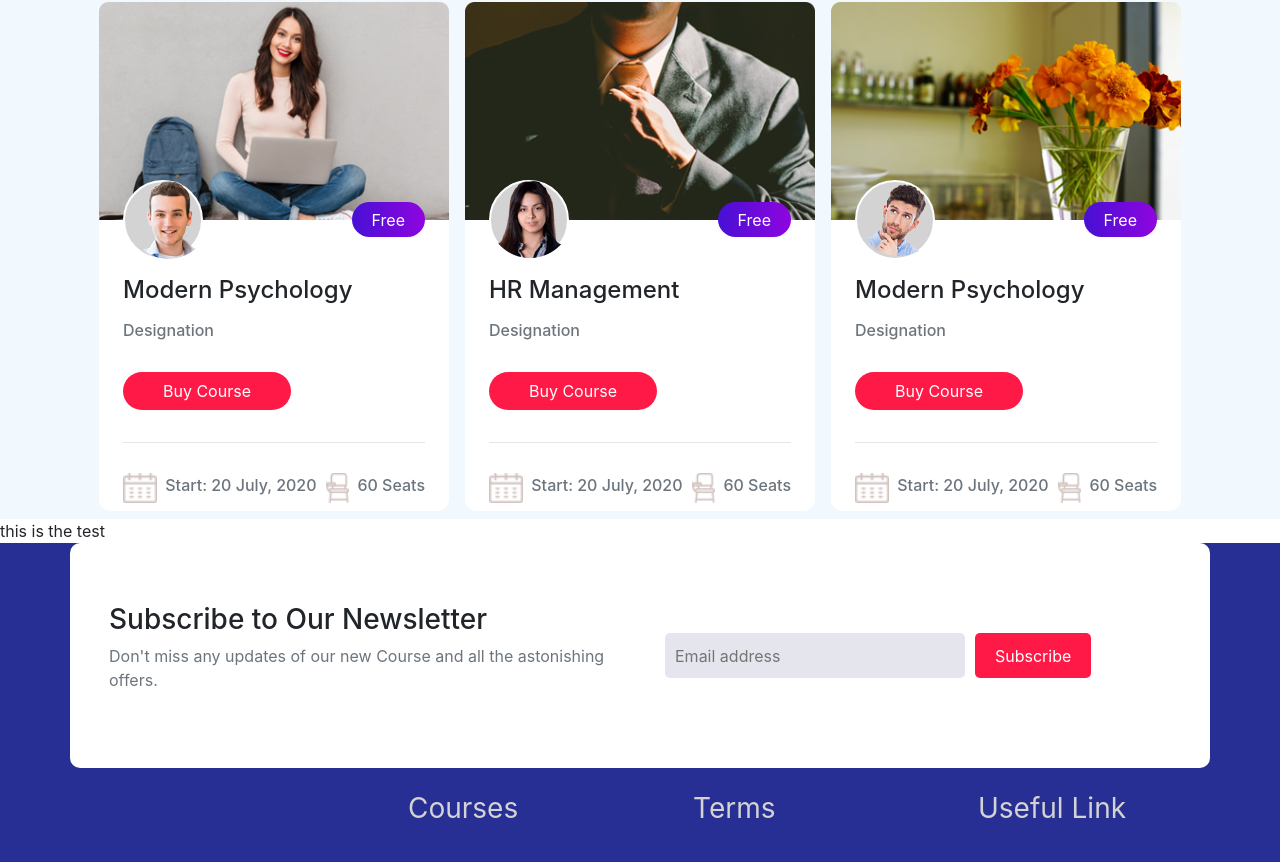
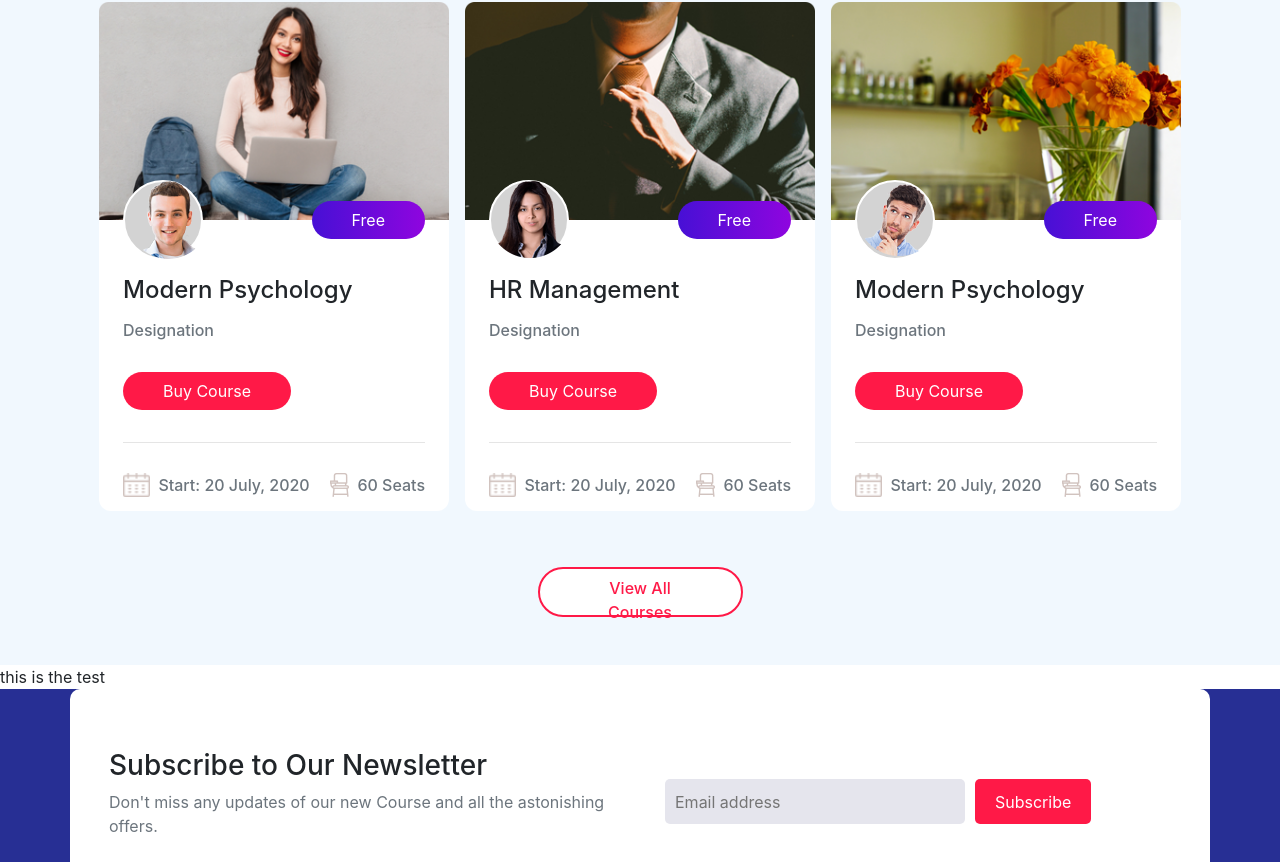
Before and after one commit to BK-Bagchi/rokomari-com, a React (Create React App) app: page / in a window 1280 px wide. Shown: the part 1096-1958 px from the top of the page. Built offline with nearby package versions, Linux system fonts and the light colour scheme.

Commit message:
Courses section more markup done

```diff
--- a/src/Components/Courses/Courses.css
+++ b/src/Components/Courses/Courses.css
@@ -17,25 +17,36 @@
     border: 2px solid white;
     background: lightgrey;
 }
-.online-courses .course-fee{
-    height: 35px;
+.online-courses .course-fee,
+.online-courses .info button,
+.online-courses .view-course{
     outline: none;
     border: none;
+    border-radius: 40px;
+    padding: 7px 40px;
+}
+.online-courses .course-fee{
+    height: 38px;
     background: linear-gradient( to right, #4710D5, #8F05DF);
-    border-radius: 40px;
-    padding: 5px 20px;
     color: white;
 }
 .online-courses .info button{
-    outline: none;
-    border: none;
     background: #FF1947;
     color: white;
-    border-radius: 40px;
-    padding: 7px 40px;
+}
+.online-courses .view-course{
+    height: 50px;
+    width: 205px;
+    color: #FF1947;
+    background: white;
+    border: 2px solid #FF1947;
+    font-weight: 500;
 }
 .online-courses footer{
     height: 30px;
     font-weight: 500;
     margin: 30px 0;
 }
+.online-courses footer img{
+    height: 24px;
+}
--- a/src/Components/Courses/Courses.js
+++ b/src/Components/Courses/Courses.js
@@ -7,8 +7,8 @@ import Seat from '../../Images/Seat.png'
 const Courses = () => {
     return (
         <section className="online-courses">
-            <div className="container">
-                <h1 className="text-center my-5">Online Courses</h1>
+            <div className="container d-flex flex-column align-items-center">
+                <h1 className="text-muted my-5">Online Courses</h1>
                 <div className="d-flex flex-wrap align-items-center justify-content-center">
                     {
                         courseInfo.map(course => {
@@ -45,6 +45,7 @@ const Courses = () => {
                         })
                     }
                 </div>
+                <button className="view-course my-5">View All Courses</button>
             </div>
         </section>
     );
```
Also changed, not shown: 1 other file (tests, documents, lock files or other folders).
